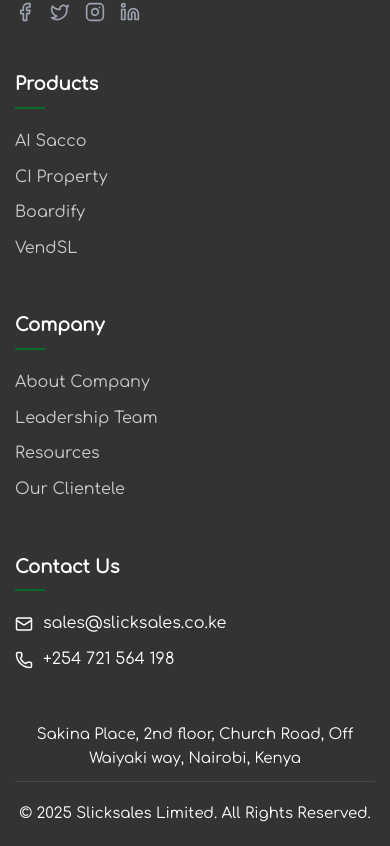
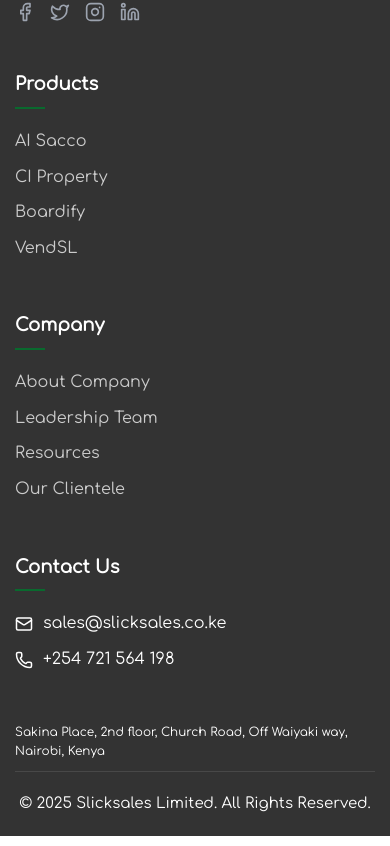
Before and after one commit to AtutiBonface/slicksales, a Next.js app: page / in a window 390 px wide. Shown: the part 6450-7296 px from the top of the page. Built offline with nearby package versions, Linux system fonts and the light colour scheme.

Commit message:
Auto commit

```diff
--- a/app/globals.css
+++ b/app/globals.css
@@ -727,8 +727,16 @@
 .location-bottom{
   align-items: center;
   text-align: center;
-  font-size: 15px;
+  font-size: 12px;
   padding-bottom: 10px;
+  color: var(--white);
+}
+
+@media (max-width: 768px) {
+  .location-bottom {
+    text-align: left;
+    padding-left: 0;
+  }
 }
 
 .copyright {
```
